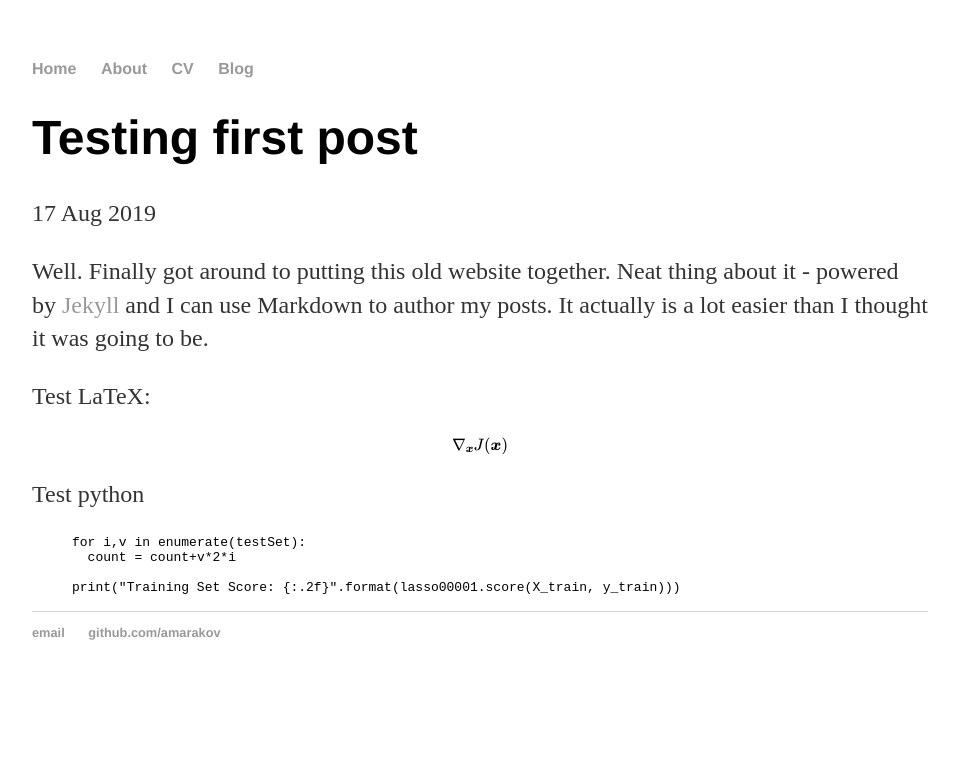
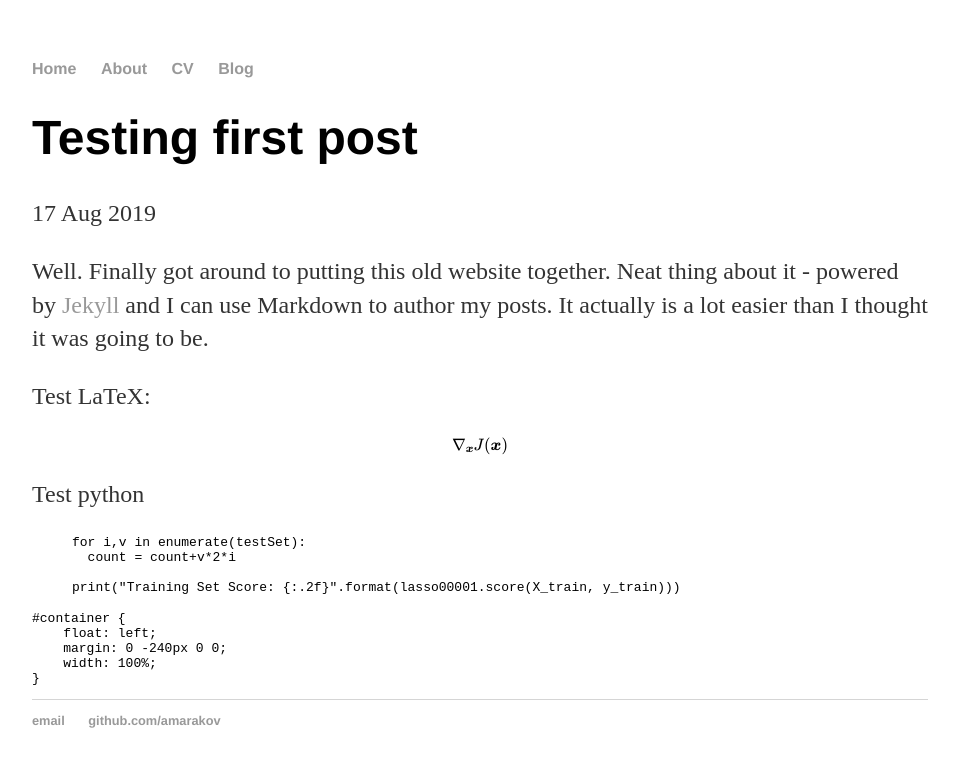
Before and after one commit to amarakov/amarakov.github.io, a Jekyll site: the page built from _posts/2019-08-17-test-post.md, in a window 1280 px wide. Shown: the top 767 px of the page, without its empty margins (160-1119 px from the left). Built offline with Jekyll 4.4.1, drawn with Linux system fonts in a browser that asks for light colours; formulas are drawn with MathJax 3.

Commit message:
Update 2019-08-17-test-post.md

```diff
--- a/_posts/2019-08-17-test-post.md
+++ b/_posts/2019-08-17-test-post.md
@@ -21,3 +21,11 @@ for i,v in enumerate(testSet):
 
 print("Training Set Score: {:.2f}".format(lasso00001.score(X_train, y_train)))
 {% endhighlight %}
+
+
+<pre><code class="css">#container {
+    float: left;
+    margin: 0 -240px 0 0;
+    width: 100%;
+}
+</code></pre>
```
